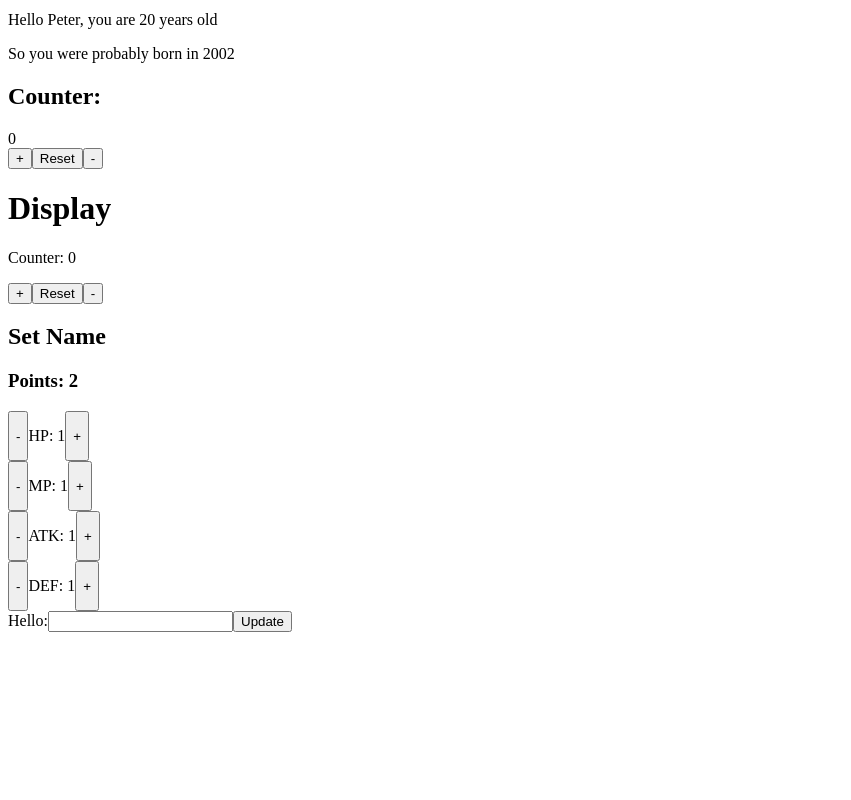
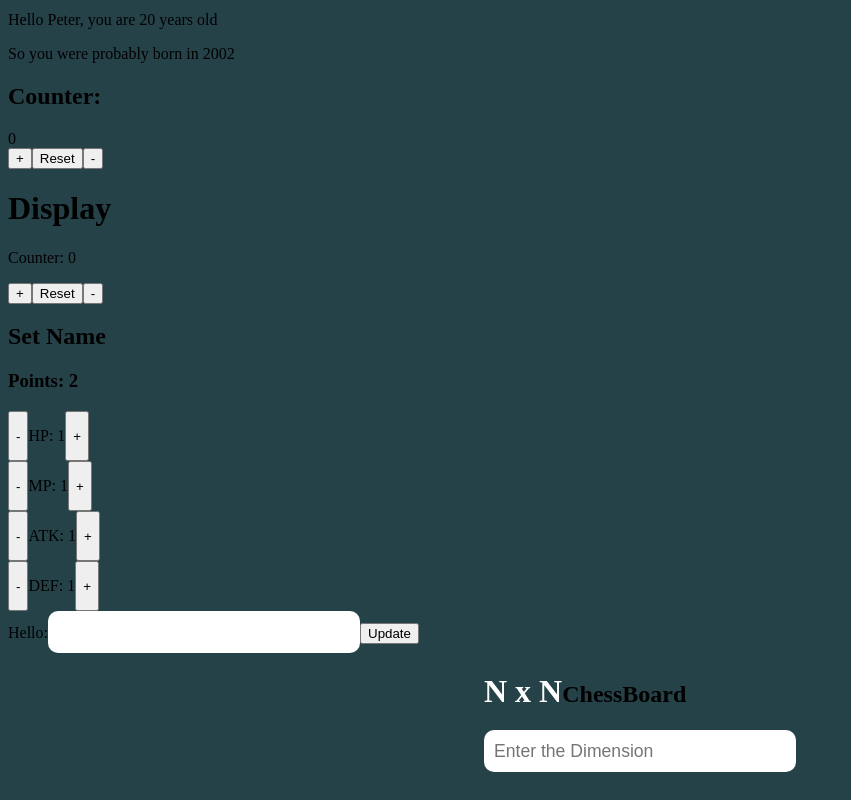
Before and after one commit to krdelva/fullstack-open, a React (Create React App) app in the folder part1/courseinfo/: page / in a window 1280 px wide. Shown: the part 307-1107 px from the top of the page, without its empty margins (0-851 px from the left). Before the commit the page ends 947 px from the top, so only its background shows below. Built offline with nearby package versions, Linux system fonts and the light colour scheme.

Commit message:
create Board component which allows you to createchessboard with specific dimensions

```diff
--- a/part1/courseinfo/src/App.js
+++ b/part1/courseinfo/src/App.js
@@ -5,8 +5,11 @@ import Hello from "./Hello"
 import Display from "./Display"
 import Button from "./Button"
 import Character from "./Character"
+import Board from "./Board"
 
 import { useState } from "react"
+
+import "./index.css"
 
 const App = (props) => {
   const course = {
@@ -72,6 +75,7 @@ const App = (props) => {
 
 
       <Character player={player} setPlayer={setPlayer}/>
+      <Board />
     </>
   );
 }
--- /dev/null
+++ b/part1/courseinfo/src/Board.js
@@ -0,0 +1,71 @@
+import { useEffect, useState } from "react";
+
+const Board = () => {
+
+    const [dimension, setDimension] = useState(0);
+    const [chess, setChess] = useState([]);
+
+    const black = {
+        width: "100px",
+        height: "100px",
+        backgroundColor: "black"
+    }
+    const white = {
+        width: "100px",
+        height: "100px",
+        backgroundColor: "white"
+    }
+
+    const chessBox = {
+        width: 100 * dimension,
+        display: "flex",
+        flexWrap: "wrap",
+        marginTop: "20px",
+        boxShadow: "0px 10px 10px rgba(0,0,0,0.1)"
+    }
+
+    const makeChessBoard = () => {
+        let arr = [];
+
+        for (let i=0; i<dimension; i++) {
+            let temp = [];
+            for (let j=0; j<dimension; j++) {
+                if ((i+j) % 2)
+                    temp.push(<div key={i+j} style={black}></div>)
+                else
+                    temp.push(<div key={i+j} style={white}></div>)
+            }
+            arr.push(temp)
+        }
+
+        setChess(arr);
+    }
+
+    const inputChange = (e) => {
+        console.log(e.target.value);
+        setDimension(e.target.value);
+    }
+
+
+    useEffect(() => {
+        makeChessBoard();
+    }, [dimension])
+
+    return (
+        <div className="chess">
+            <div>
+                <h2>
+                    <span> N x N</span>
+                    ChessBoard
+                </h2>
+                <input type="number" placeholder="Enter the Dimension" onChange={(e) => inputChange(e)} />
+            </div>
+
+            <section style={chessBox}>
+                {chess}
+            </section>
+        </div>
+    )
+}
+
+export default Board;
--- /dev/null
+++ b/part1/courseinfo/src/index.css
@@ -0,0 +1,30 @@
+body {
+    background-color: rgb(38, 66, 73);
+}
+
+.chess {
+    display: flex;
+    flex-direction: column;
+    align-items: center;
+    justify-content: center;
+    margin-top: 20px;
+}
+
+.chess h2 {
+    margin-top: 0;
+}
+
+.chess span {
+    color: white;
+    font-size: 2rem;
+}
+
+input {
+    width: 300px;
+    height: 40px;
+    border-radius: 10px;
+    padding-left: 10px;
+    font-size: 1.1rem;
+    border: none;
+    outline: none;
+}
```
